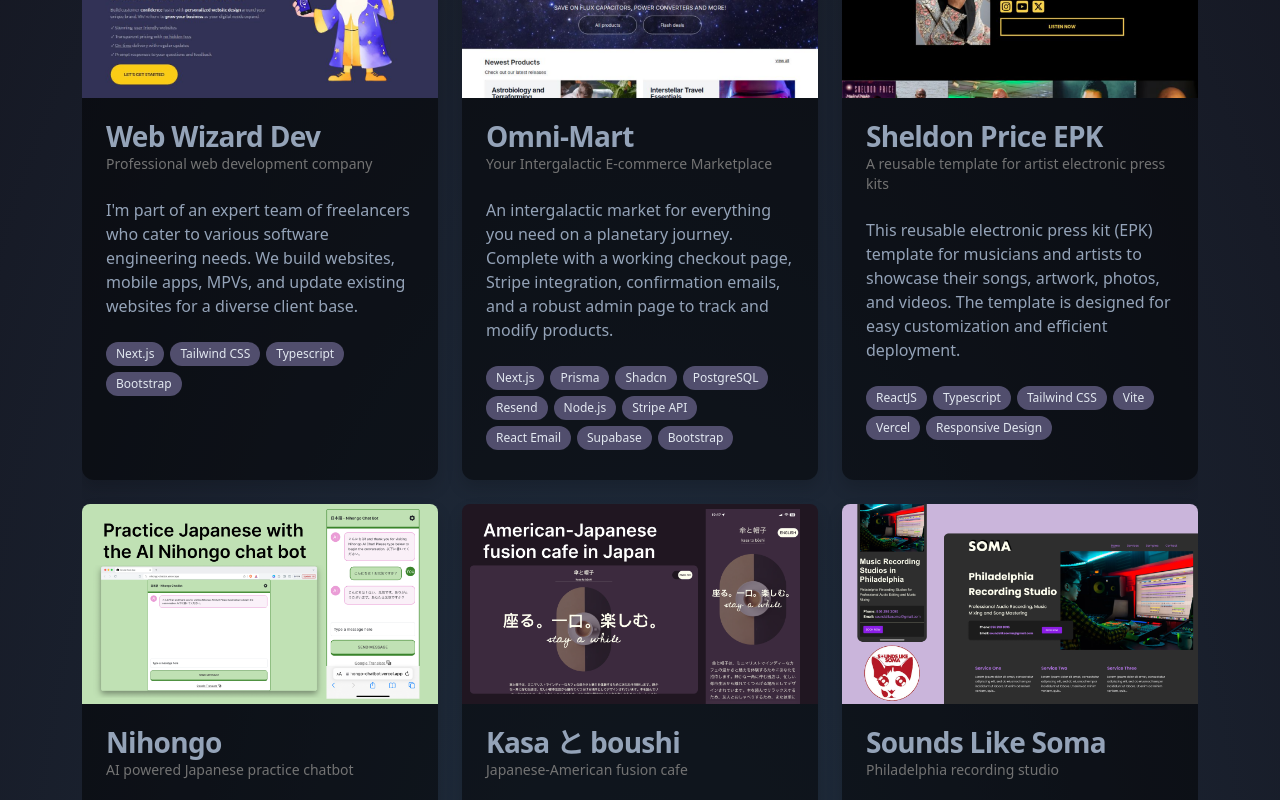
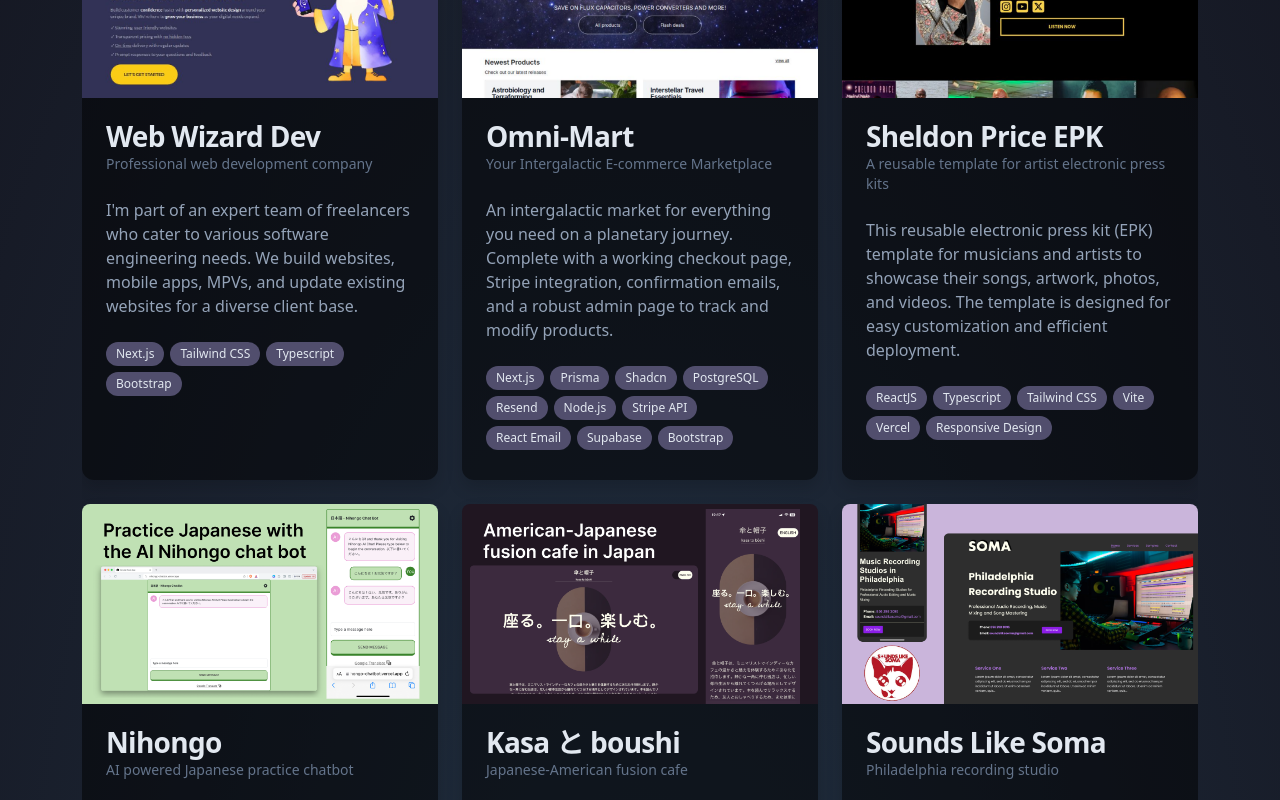
Before and after one commit to zackhanni/zachary.works, a Next.js app: page / in a window 1280 px wide. Shown: the part 2200-3000 px from the top of the page. Built offline with nearby package versions, Linux system fonts and the light colour scheme.

Commit message:
changed title and description color

```diff
--- a/app/components/Projects.tsx
+++ b/app/components/Projects.tsx
@@ -176,8 +176,10 @@ const ProjectCard = ({
       </div>
       <div className="h-full">
         <CardHeader>
-          <CardTitle className="mb-1">{title}</CardTitle>
-          <CardDescription className="mt-0">{description}</CardDescription>
+          <CardTitle className="mb-1 text-slate-200">{title}</CardTitle>
+          <CardDescription className="mt-0 text-slate-500">
+            {description}
+          </CardDescription>
         </CardHeader>
         <CardContent>
           <p className="mb-0">{content}</p>
```
